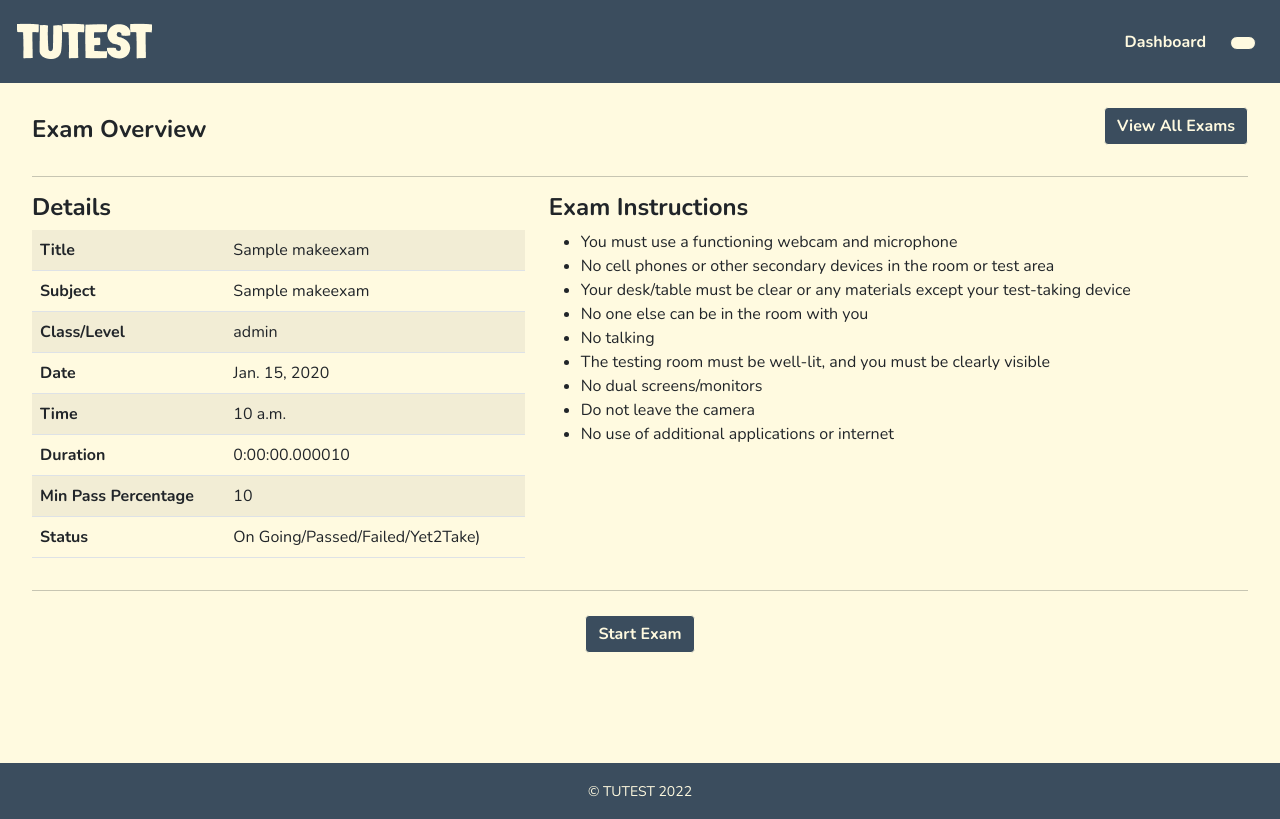
After one commit to GcvKishore/TMS, a Django app: page /exam/view-exam/1/ in a window 1280 px wide. The commit adds this page. Run offline with Django 4.2, Linux system fonts and the light colour scheme; tables that the repository leaves empty hold one stand-in row (values such as "Sample post").

Commit message:
Add feat tutee - view exam
Now tutee can view particular exam

```diff
--- a/exam_app/urls.py
+++ b/exam_app/urls.py
@@ -9,4 +9,5 @@ urlpatterns = [
     path('edit-exam/<int:exam_id>/add-question/', views.addQuestion, name="add-question"),
     path('edit-exam/<int:exam_id>/edit-question/<int:question_id>/', views.EditQuestion, name="edit-question"),
     path('tutee/all-exams/', views.viewAllExamsTutee, name="view-all-exams-tutee"),
+    path('view-exam/<int:exam_id>/', views.viewExam, name="view-exam"),
 ]
--- a/exam_app/views.py
+++ b/exam_app/views.py
@@ -122,3 +122,10 @@ def viewAllExamsTutee(request):
     return render(request, 'exam_app/view-all-exams-tutee.html', {
         'exams': exams,
     })
+
+
+def viewExam(request, exam_id):
+    exam = MakeExam.objects.get(id=exam_id)
+    return render(request, 'exam_app/view-exam.html', {
+        'exam': exam,
+    })
--- a/templates/exam_app/view-all-exams-tutee.html
+++ b/templates/exam_app/view-all-exams-tutee.html
@@ -9,7 +9,7 @@
 {% block body %}
     <div class="p-3">
         <h4><strong>List of all Exams</strong></h4>
-        <table class="table">
+        <table class="table align-middle">
             <thead class="thead-dark">
             <tr class="text-center">
                 <th scope="col">#</th>
@@ -36,8 +36,8 @@
                     <td>{{ exam.duration }}</td>
                     <td>Status</td>
                     <td>
-                        <a href="#">
-                            <button type="button" class="btn btn-primary">Start</button>
+                        <a href="{% url 'exam_app:view-exam' exam.id %}">
+                            <button type="button" class="btn btn-primary">View</button>
                         </a>
                     </td>
                     <td>
--- /dev/null
+++ b/templates/exam_app/view-exam.html
@@ -0,0 +1,91 @@
+{% extends 'exam_app/base.html' %}
+
+{% block title %}
+{% endblock %}
+
+{% block styles %}
+{% endblock %}
+
+{% block body %}
+    <div class="p-3">
+        <div class="row">
+            <div class="col">
+                <h4 class="my-3"><strong>Exam Overview</strong></h4>
+            </div>
+            <div class="col text-end py-2">
+                <a class="m-auto" href="{% url 'exam_app:view-all-exams-tutee' %}">
+                    <button class="btn btn-primary" type="button">View All Exams</button>
+                </a>
+            </div>
+        </div>
+        <hr>
+        <div class="row">
+            <div class="col-md-5">
+                <h4><strong>Details</strong></h4>
+
+                <table class="table table-striped align-middle">
+                    <tbody>
+                    <tr>
+                        <th scope="row">Title</th>
+                        <td>{{ exam.title }}</td>
+                    </tr>
+                    <tr>
+                        <th scope="row">Subject</th>
+                        <td>{{ exam.subject }}</td>
+                    </tr>
+                    <tr>
+                        <th scope="row">Class/Level</th>
+                        <td>{{ exam.level }}</td>
+                    </tr>
+                    <tr>
+                        <th scope="row">Date</th>
+                        <td>{{ exam.date }}</td>
+                    </tr>
+                    <tr>
+                        <th scope="row">Time</th>
+                        <td>{{ exam.time }}</td>
+                    </tr>
+                    <tr>
+                        <th scope="row">Duration</th>
+                        <td>{{ exam.duration }}</td>
+                    </tr>
+                    <tr>
+                        <th scope="row">Min Pass Percentage</th>
+                        <td>{{ exam.min_pass_points }}</td>
+                    </tr>
+                    <tr>
+                        <th scope="row">Status</th>
+                        <td>On Going/Passed/Failed/Yet2Take)</td>
+                    </tr>
+                    </tbody>
+                </table>
+            </div>
+            <div class="col-md-7 exam-instructions">
+                <h4><strong> Exam Instructions</strong></h4>
+                <ul>
+                    <li>You must use a functioning webcam and microphone
+                    <li>No cell phones or other secondary devices in the room or test area</li>
+                    <li>Your desk/table must be clear or any materials except your test-taking device</li>
+                    <li>No one else can be in the room with you</li>
+                    <li>No talking</li>
+                    <li>The testing room must be well-lit, and you must be clearly visible</li>
+                    <li>No dual screens/monitors</li>
+                    <li>Do not leave the camera</li>
+                    <li>No use of additional applications or internet</li>
+                </ul>
+
+            </div>
+        </div>
+        <hr>
+        <div class="col py-2 text-center">
+            <a class="m-auto" href="#">
+                <button class="btn btn-primary" type="button">Start Exam</button>
+            </a>
+        </div>
+
+
+    </div>
+{% endblock %}
+
+{% block script %}
+{% endblock %}
```
